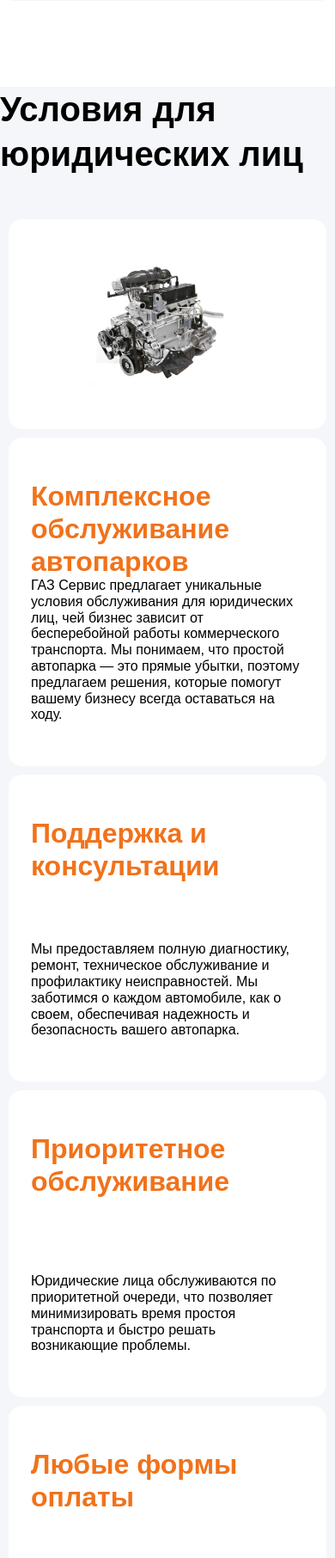
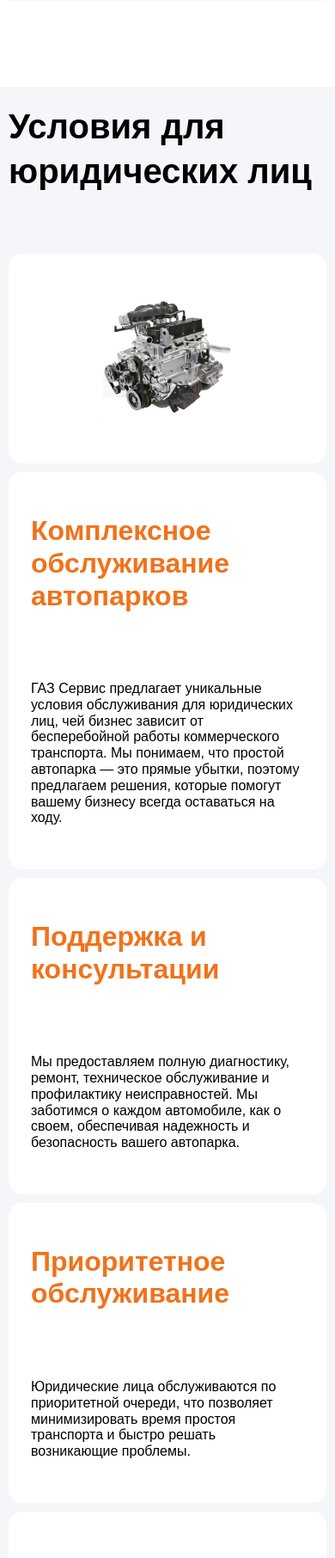
Before and after one commit to VitaliyFrolov/GazAutoService.Web, a Python web app: template templates/index.html in a window 390 px wide. Shown: the part 4688-6500 px from the top of the page at 86% size. Run offline with Jinja, Linux system fonts and the light colour scheme; the template is opened without the code that fills it, so the values that code supplies are empty; some libraries are stand-ins or nearby versions; some web fonts are replaced.

Commit message:
feat(static/styles/conditions.css): add tablet screen

```diff
--- a/static/styles/conditions.css
+++ b/static/styles/conditions.css
@@ -25,6 +25,7 @@
     width: 100%;
     min-height: 357px;
 }
+
 .conditions__item-title {
     font-size: 32px;
     line-height: 37.57px;
@@ -42,6 +43,7 @@
 .conditions__item-img {
     width: 528px;
     height: auto;
+    margin: 0 auto;
 }
 
 @media screen and (max-width: 1920px) {
@@ -79,3 +81,35 @@
         height: auto;
     }
 }
+
+@media screen and (max-width: 1600px) {
+    .conditions {
+        max-width: 800px;
+        margin-left: auto;
+        margin-right: auto;
+        border-radius: 16px;
+        padding-bottom: 10px;
+    }
+
+    .conditions__title {
+        padding: 20px 10px;
+        text-align: center;
+    }
+
+    .conditions__item {
+        min-height: auto;
+        gap: 80px;
+    }
+}
+
+@media screen and (max-width: 800px) {
+    .conditions {
+        border-radius: 0;
+    }
+}
+
+@media screen and (max-width: 420px) {
+    .conditions__title {
+        text-align: start;
+    }
+}
```
